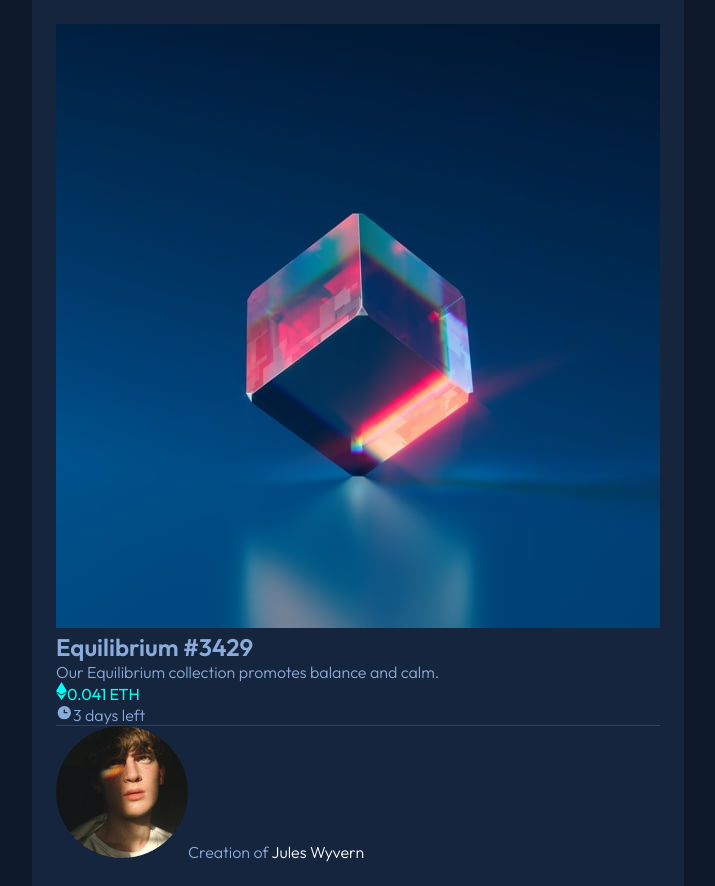
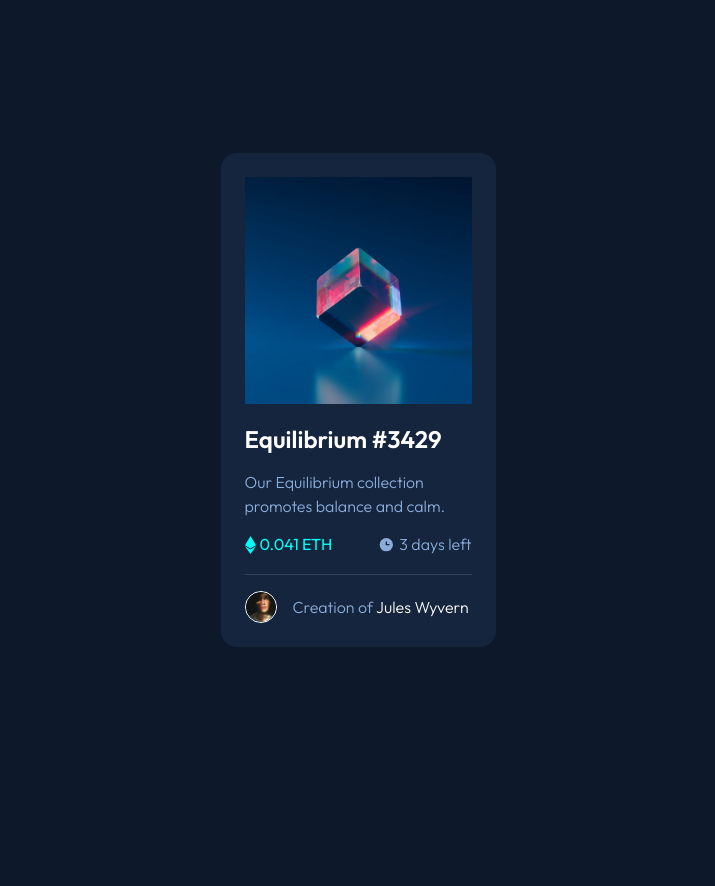
Before and after one commit to abraund/Challenges, a plain HTML site: page frontend-mentor/nft-preview-card-component-main/index.html in a window 1280 px wide. Shown: the whole page, without its empty margins (282-997 px from the left). After the commit the page ends 800 px from the top, so only its background shows below. Drawn offline with Linux system fonts and the light colour scheme.

Commit message:
Close, just need to work out why div containing img is taking 4 extra pixels.

```diff
--- a/frontend-mentor/nft-preview-card-component-main/index.html
+++ b/frontend-mentor/nft-preview-card-component-main/index.html
@@ -15,13 +15,20 @@
 <body>
 
   <section class="card">
-    <img class="card__hero" src="./images/image-equilibrium.jpg" >
+    <div class="card__hero">
+      <img class="card__image" src="./images/image-equilibrium.jpg" >
+      <!-- <div class="pseudo__after"></div> -->
+    </div>
     <h3 class="card__title">Equilibrium #3429</h3>
     <p class="card__blurb">Our Equilibrium collection promotes balance and calm.</p>
-    <div class="card__price">0.041 ETH</div>
-    <div class="card__time">3 days left</div>
-
-    <div class="card__ownership">Creation of <span class="card__owner">Jules Wyvern</div>
+    <div class="card__vitals">
+      <div class="card__price">0.041 ETH</div>
+      <div class="card__time">3 days left</div>
+    </div>
+    <div class="card__accreditation">
+      <img src="./images/image-avatar.png" alt="An image of Jules Wyvern" class="card__avatar">
+      <div class="card__ownership">Creation of <span class="card__owner">Jules Wyvern</div>
+    </div>
   </section>
 
 </body>
--- a/frontend-mentor/nft-preview-card-component-main/style.css
+++ b/frontend-mentor/nft-preview-card-component-main/style.css
@@ -1,6 +1,7 @@
 *, *::before, *::after{
     margin:0;
     padding: 0;
+    box-sizing: border-box;
 }
 
 /*
@@ -22,60 +23,124 @@ body {
     font-weight: 300;
     color: hsl(215, 51%, 70%);
     background: hsl(217, 54%, 11%);
+    height: 100vh;
+
 }
 
 .card {
     background: hsl(216, 50%, 16%);
     padding: 1.5rem;
+    width: 275px;
+    border-radius: 1em;
+    display: grid;
+    gap: 1em;
 }
 
 .card__hero {
-
+    position: relative;
+    display: block;
 }
 
-.card__hero:hover {
-    background: red;
+/* .card__hero::before
+{
+    content: url(./images/icon-view.svg);
+    position: absolute;
+    top: calc(50% - 24px);
+    left: calc(50% - 24px);
+} */
+
+/* .card__hero::after  */
+.pseudo__after {
+    /* content: '\A'; */
+    display: inline-block;
+    position: absolute;
+    top: 0;
+    left: 0;
+    width: 100%;
+    height: 100%;
+    background:  hsl(178, 100%, 50%);
+    opacity: 0;
+    /* border-radius: 0.5em; */
 }
+
+/* .card__hero:hover::after  */
+.pseudo__after:hover
+{
+    opacity: 0.5;
+}
+
+.card__image {
+    max-width: 100%;
+    /* border-radius: 0.5em; */
+}
+
+
 
 .card__title {
     font-size: 1.5rem;
     font-weight: 600;
+    color: white;
+}
+
+.card__title:hover {
+    color: hsl(178, 100%, 50%);;
 }
 
 .card__blurb {
+    line-height: 1.5em;
+}
 
+.card__vitals {
+    display: flex;
+    justify-content: space-between;
 }
 
 .card__price::before {
     content: url(./images/icon-ethereum.svg);
+    padding-right: 0.25em;
+    padding-top: 0.1em;
 }
 
 .card__price {
     color: hsl(178, 100%, 50%);
     font-weight: 400;
+    display: flex;
 }
 
 
 .card__time::before {
     content: url(./images/icon-clock.svg);
+    padding-right: 0.25em;
+    padding-top: 0.1em;
 }
 
 .card__time {
+    display: flex;
+}
 
+.card__accreditation {
+    display: flex;
+    align-items: center;
+    gap: 1em;
+    border-style: solid;
+    border-width: 1px 0 0 0;
+    border-color: hsl(215, 32%, 27%);
+    padding-top: 1em;
 }
 
 
-
-.card__ownership::before {
-    content: url(./images/image-avatar.png);
-}
-
-.card__ownership {
-    border-style: solid;
-    border-width: 1px 0 0 0;
-    border-color: hsl(215, 32%, 27%);
+.card__avatar {
+    width: 2em;
+    height: 2em;
+    display: block;
+    border-radius: 50%;
+    border: 1px solid white;
 }
 
 .card__owner {
     color: white;
 }
+
+.card__owner:hover {
+    color: hsl(178, 100%, 50%);;
+}
```
